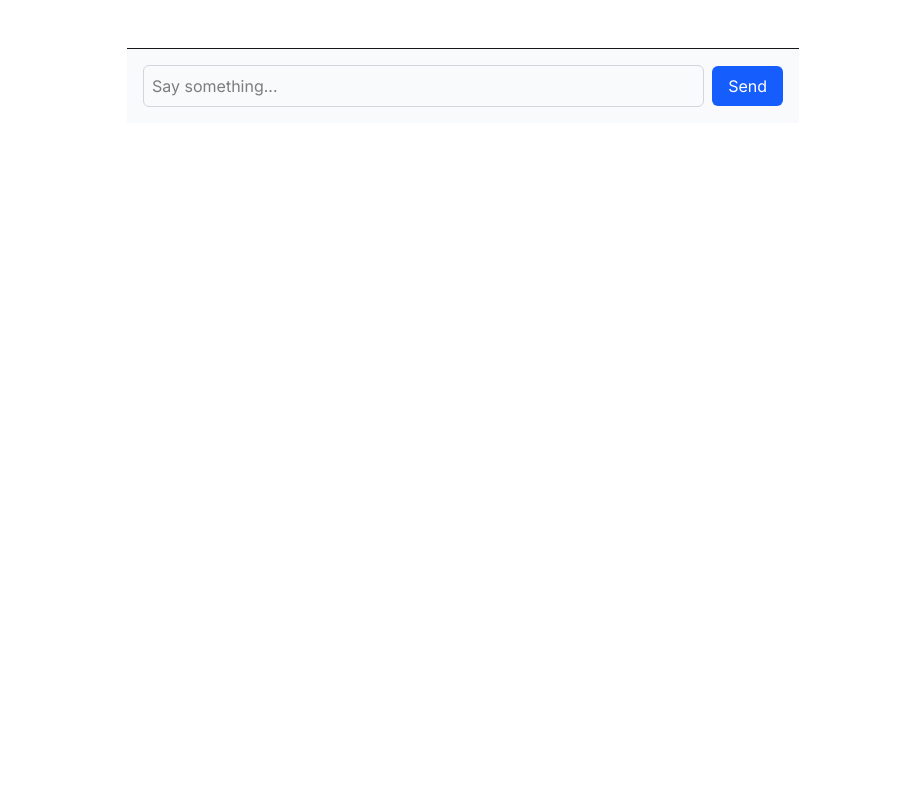
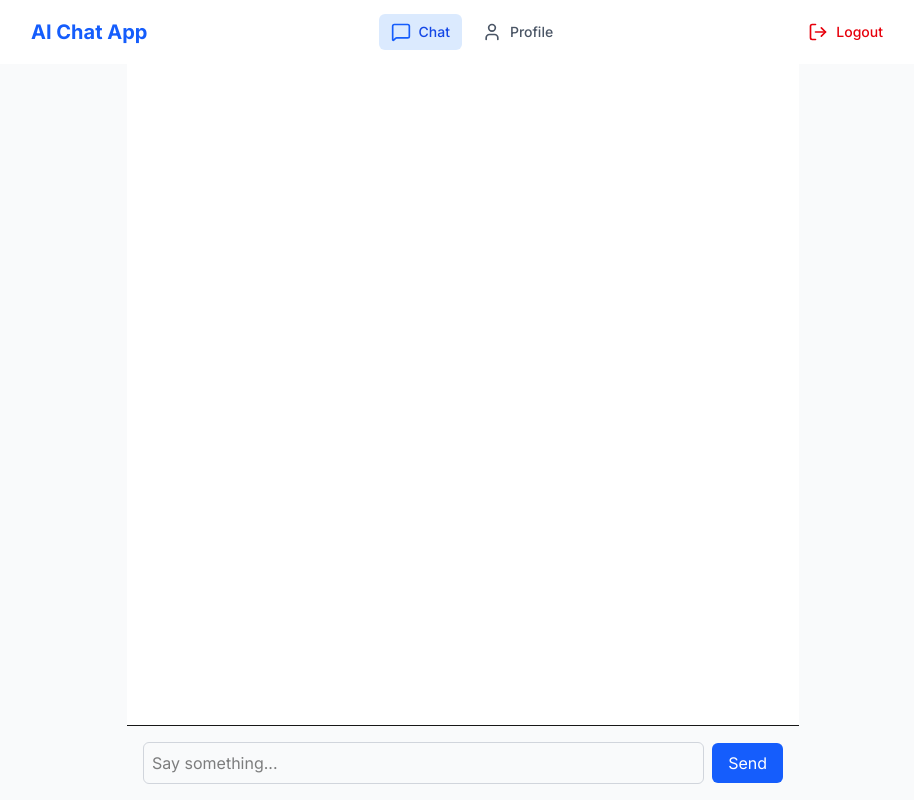
Before and after one commit to takzen/ai-chat-app-nextjs-sdk, a Next.js app: page /chat in a window 1280 px wide. Shown: the whole page, without its empty margins (177-1091 px from the left). Built offline with nearby package versions, Linux system fonts and the light colour scheme; sample sign-in values are in the browser's storage.

Commit message:
feat: Implement navigation with Navbar and protected route group

```diff
--- /dev/null
+++ b/app/(protected)/layout.tsx
@@ -0,0 +1,19 @@
+// app/(protected)/layout.tsx
+import Navbar from '../components/Navbar';
+
+export default function ProtectedLayout({
+  children,
+}: {
+  children: React.ReactNode;
+}) {
+  return (
+    // Ustawiamy layout na całą wysokość ekranu i używamy flexboxa
+    <div className="h-screen flex flex-col">
+      <Navbar />
+      {/* Glówna treść strony zajmie całą dostępną przestrzeň i będzie się przewijać */}
+      <main className="flex-1 overflow-y-auto bg-gray-50">
+        {children}
+      </main>
+    </div>
+  );
+}
--- /dev/null
+++ b/app/components/Navbar.tsx
@@ -0,0 +1,64 @@
+// app/components/Navbar.tsx
+'use client';
+
+import Link from 'next/link';
+import { usePathname, useRouter } from 'next/navigation';
+import { useAuth } from '../contexts/AuthContext';
+import { MessageSquare, User, LogOut } from 'lucide-react';
+
+export default function Navbar() {
+  const { logout } = useAuth();
+  const router = useRouter();
+  const pathname = usePathname(); // Hak do sprawdzania, na której stronie jesteśmy
+
+  const handleLogout = () => {
+    logout();
+    router.push('/'); // Po wylogowaniu przekieruj na stronę logowania
+  };
+
+  const navLinks = [
+    { href: '/chat', label: 'Chat', icon: MessageSquare },
+    { href: '/profile', label: 'Profile', icon: User },
+  ];
+
+  return (
+    <nav className="bg-white shadow-md h-16 flex items-center">
+      <div className="w-full max-w-4xl mx-auto px-4">
+        <div className="flex justify-between items-center">
+          {/* Lewa strona - Logo */}
+          <Link href="/chat" className="text-xl font-bold text-blue-600">
+            AI Chat App
+          </Link>
+
+          {/* Środek - Linki nawigacyjne */}
+          <div className="flex items-center space-x-2">
+            {navLinks.map((link) => {
+              const isActive = pathname.startsWith(link.href);
+              return (
+                <Link
+                  key={link.href}
+                  href={link.href}
+                  className={`flex items-center px-3 py-2 rounded-md text-sm font-medium transition-colors ${
+                    isActive ? 'bg-blue-100 text-blue-700' : 'text-gray-600 hover:bg-gray-100'
+                  }`}
+                >
+                  <link.icon className={`w-5 h-5 mr-2 ${isActive ? 'text-blue-600' : ''}`} />
+                  {link.label}
+                </Link>
+              );
+            })}
+          </div>
+
+          {/* Prawa strona - Przycisk wylogowania */}
+          <button
+            onClick={handleLogout}
+            className="flex items-center px-3 py-2 rounded-md text-sm font-medium text-red-600 hover:bg-red-50 transition-colors"
+          >
+            <LogOut className="w-5 h-5 mr-2" />
+            Logout
+          </button>
+        </div>
+      </div>
+    </nav>
+  );
+}
```
